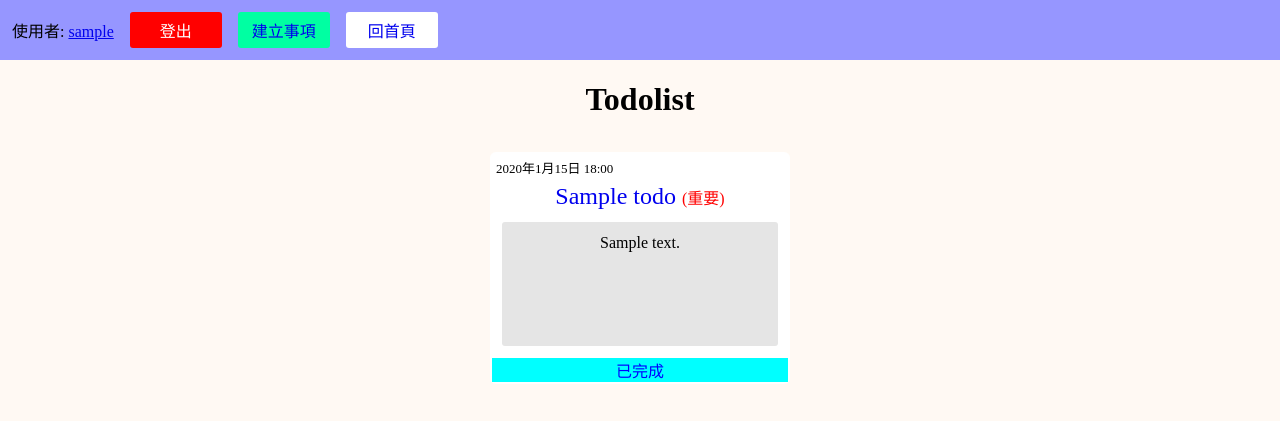
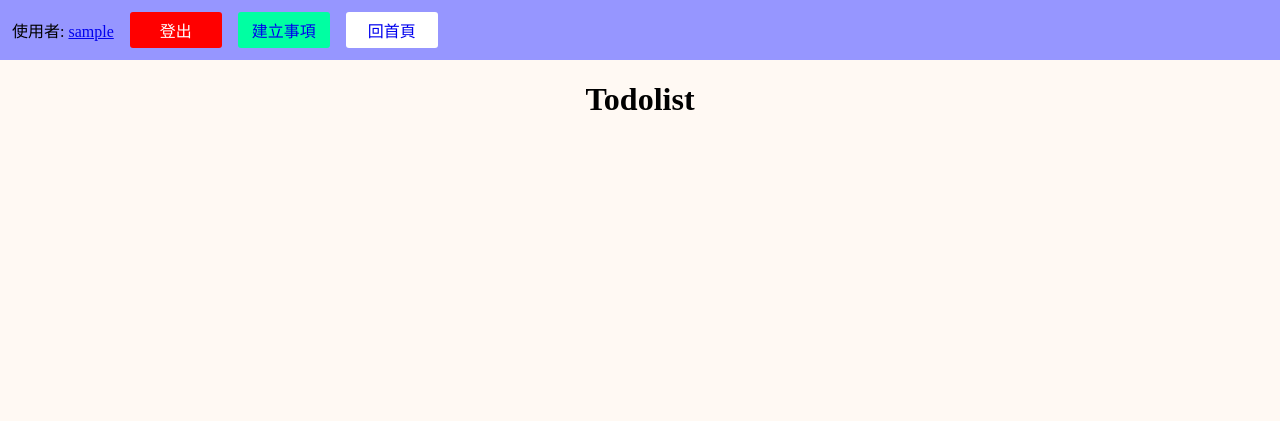
Before and after one commit to abcJason/django-demo, a Django app: page / in a window 1280 px wide. Shown: the top 421 px of the page. Run offline with Django 5.2, Linux system fonts and the light colour scheme; a user stored in the database is signed in; tables that the repository leaves empty hold one stand-in row (values such as "Sample post").

Commit message:
快完成

```diff
--- a/todo/forms.py
+++ b/todo/forms.py
@@ -5,5 +5,6 @@ from django.forms import ModelForm
 class TodoForm(ModelForm):
     class Meta:
         model = Todo
-        fields = ["title", "text", "date_completed", "important"]
+        fields = ["title", "text", "important", "completed"]
+
         # fields = "__all__"
--- a/todo/models.py
+++ b/todo/models.py
@@ -12,5 +12,9 @@ class Todo(models.Model):
     user = models.ForeignKey(User, on_delete=models.CASCADE)
     completed = models.BooleanField(default=False)
 
+    class Meta:
+        # 排序功能
+        ordering = ["-created"]
+
     def __str__(self):
         return f"{self.id}-{self.title}-{self.created}"
--- a/todo/templates/todo/todolist.html
+++ b/todo/templates/todo/todolist.html
@@ -44,6 +44,15 @@
         .completed {
             margin-bottom: 3px;
         }
+
+        .del-button {
+            background-color: rgb(250, 49, 49);
+            color: white;
+            width: 30px;
+            height: 12px;
+            line-height: 12px;
+            font-size: small;
+        }
     </style>
 
 </head>
@@ -56,8 +65,10 @@
 
 
 {% for todo in todos %}
+{% if not todo.completed %}
 <div class="todo">
     <div class="created">{{todo.created}}</div>
+    <a class="button del-button" href="{% url 'delete-todo' todo.id %}" onclick="return confirm('確定刪除?')">刪除</a>
     <div class="title">
         <a href="{% url 'todo' todo.id %}">{{todo.title}}
             {% if todo.important %}
@@ -65,15 +76,18 @@
             {% endif %}
         </a>
     </div>
-    <div class="text">{{todo.text}}</div>
-    <div class="completed" style="background-color: aqua; margin: 2px;">
-        {% if todo.date_completed %}
-        <span style="color:blue">已完成</span>
+    <div class="text">{{todo.text|linebreaksbr}}</div>
+    <div class="completed" {% if todo.date_completed %} style="background-color: aqua; margin: 2px;
+    border-radius: 3px;" {% else %} style="background-color: rgb(0, 163, 163); margin: 2px;color: white;
+    border-radius: 3px;" {% endif %}>
+        {% if todo.completed %}
+        <span style="color:blue">已完成:{{todo.date_completed}}</span>
         {% else %}
         進行中
         {% endif %}
     </div>
 </div>
+{% endif %}
 {% endfor %}
 
 {% endblock %}
--- a/todo/urls.py
+++ b/todo/urls.py
@@ -19,6 +19,7 @@ from django.urls import path
 from . import views
 
 urlpatterns = [
+    path("delete-todo/<int:id>", views.delete_todo, name="delete-todo"),
     path("todo/<int:id>", views.todo, name="todo"),
     path("create-todo/", views.create_todo, name="create-todo"),
     path("", views.todolist, name="todolist"),
--- a/todo/views.py
+++ b/todo/views.py
@@ -1,30 +1,19 @@
 from django.shortcuts import render, redirect
 from .models import Todo
 from .forms import TodoForm
+from datetime import datetime
 
 
-def create_todo(request):
-    message = ""
+def delete_todo(request, id):
     user = request.user
-    form = None
-    if not user.is_authenticated:
-        message = "請先登入"
-    else:
-        form = TodoForm()
-        if request.method == "POST":
-            try:
-                print(request.POST)
-                form = TodoForm(request.POST)
-                todo = form.save(commit=False)
-                todo.user = request.user
-                todo.save()
-                message = "提交成功!"
-                return redirect("todolist")
-            except Exception as e:
-                print(e)
-                message = "提交失敗!"
+    todo = None
+    try:
+        todo = Todo.objects.get(id=id, user=user)
+        todo.delete()
+    except Exception as e:
+        print(e)
 
-    return render(request, "todo/create-todo.html", {"form": form, "message": message})
+    return redirect("todolist")
 
 
 # 新增代辦事項
@@ -42,6 +31,9 @@ def create_todo(request):
                 form = TodoForm(request.POST)
                 todo = form.save(commit=False)
                 todo.user = request.user
+                now = datetime.now().strftime("%Y-%m-%d %H:%M:%S")
+                todo.date_completed = now if todo.completed else None
+
                 todo.save()
                 message = "提交成功!"
                 return redirect("todolist")
```
